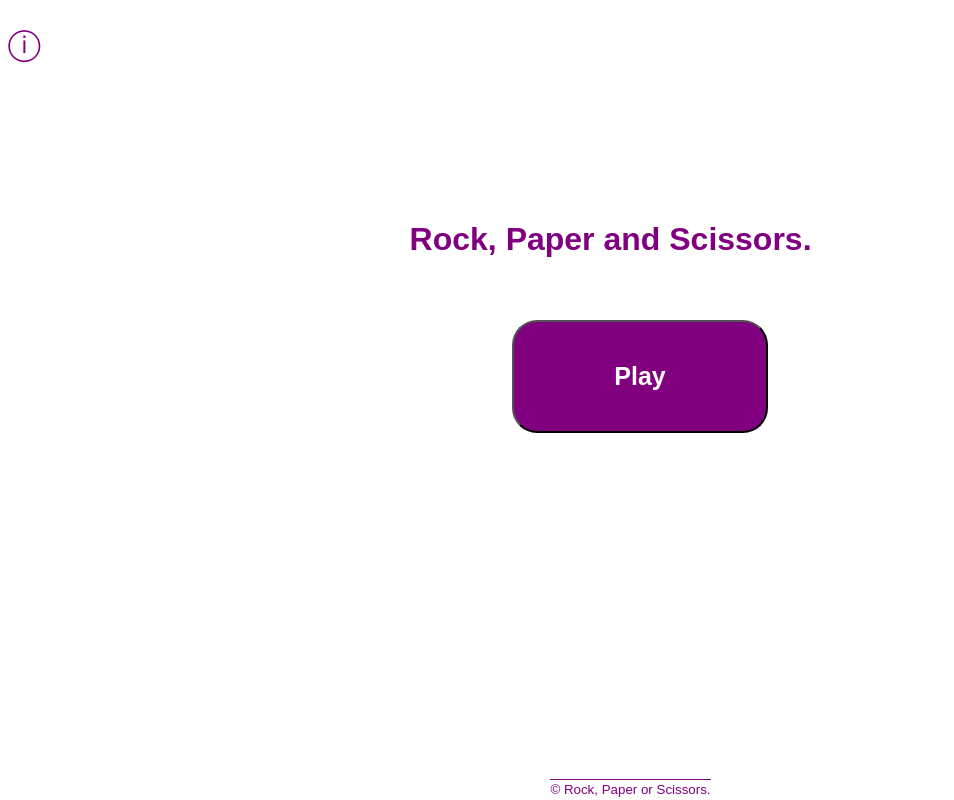
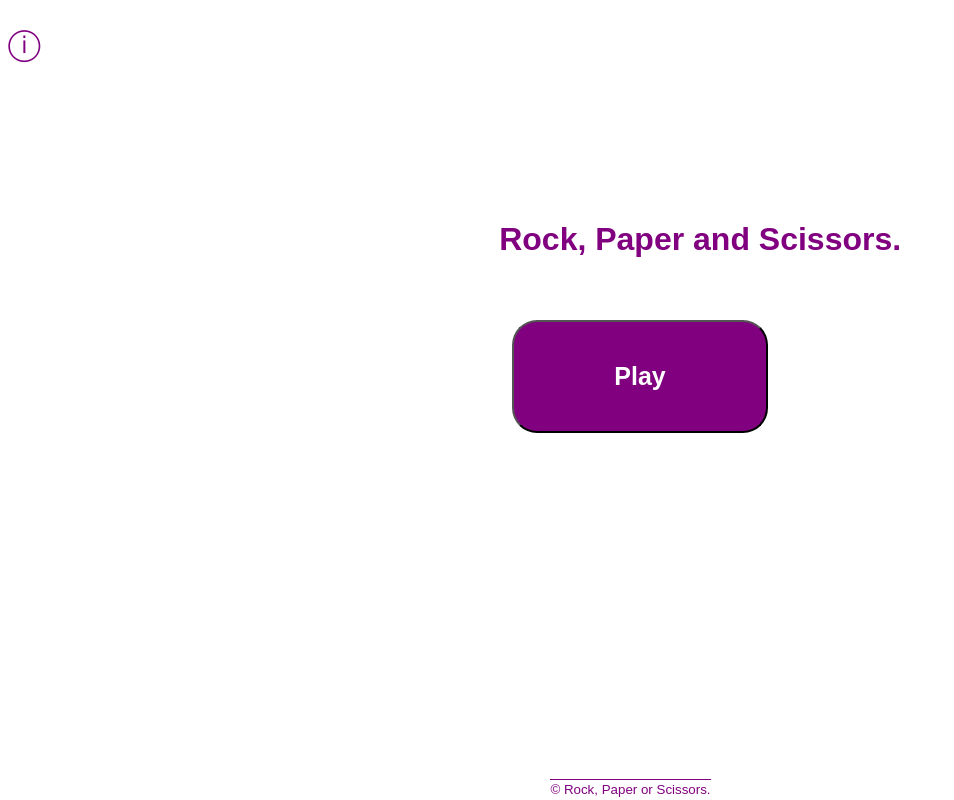
Before and after one commit to Raul-Araujo/Rock-Paper-and-Scissors, a plain HTML site: page index.html in a window 1280 px wide. Shown: the whole page, without its empty margins (0-954 px from the left). Drawn offline with Linux system fonts and the light colour scheme.

Commit message:
adjusting the position of the title

```diff
--- a/assets/style.css
+++ b/assets/style.css
@@ -39,9 +39,10 @@ a{
 /* Style of the H1 - The title.*/
 #game-title{
     position: fixed;
-    left:32%;
+    left:39%;
     top:25%;
 }
+
 /* Styling the PLAY BUTTON */
 #play-button{
     position: fixed;
```
